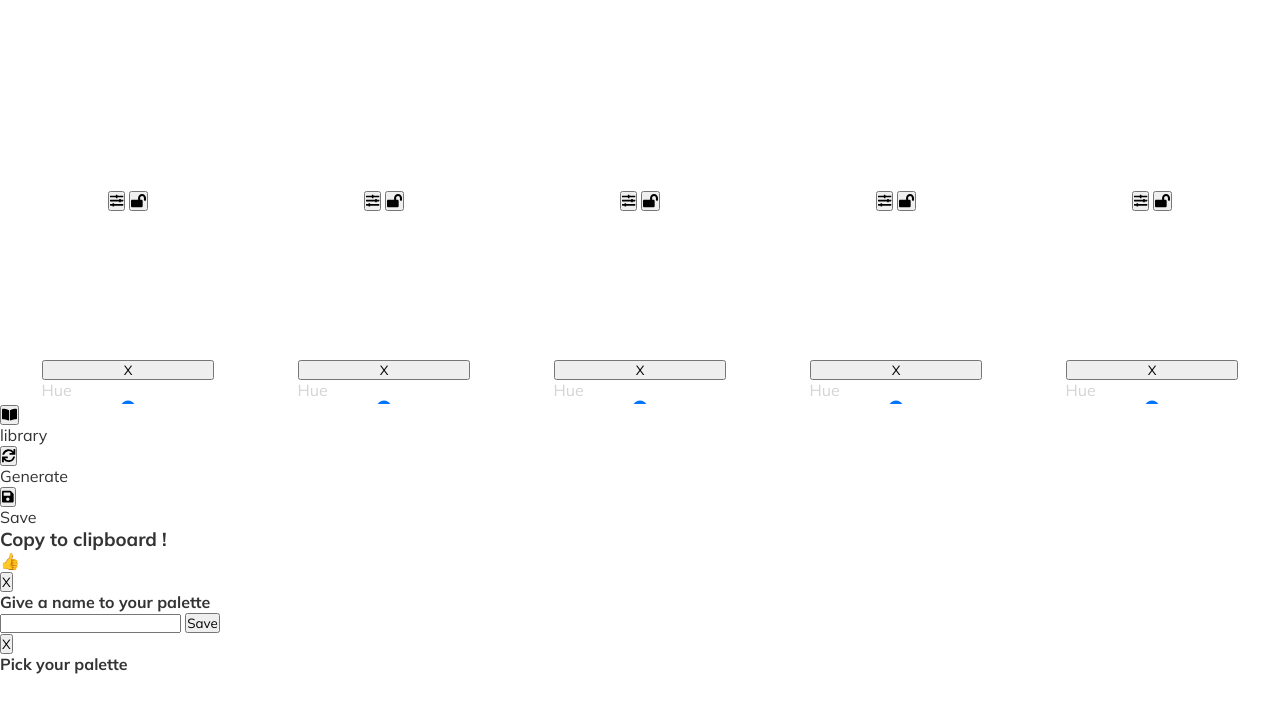
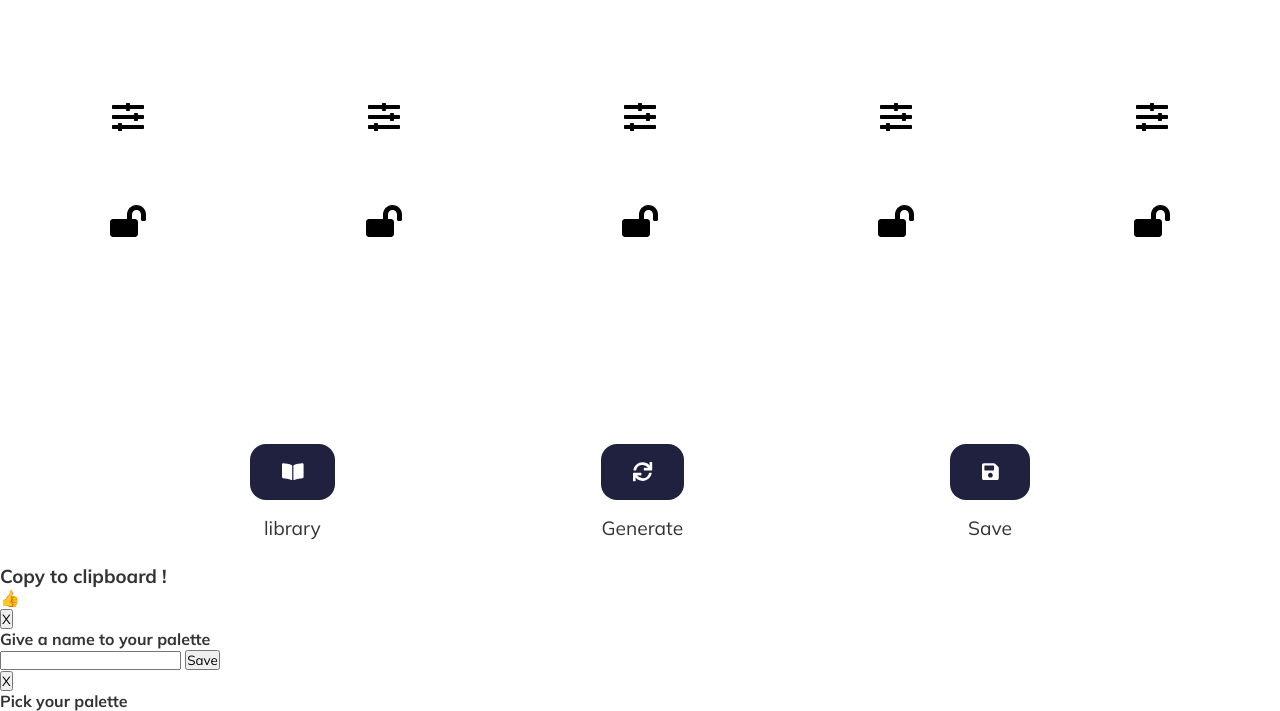
Before and after one commit to jonasDeprund/coloors, a plain HTML site: page index.html in a window 1280 px wide. Shown: the part 236-947 px from the top of the page. Before the commit the page ends 910 px from the top, so only its background shows below. Drawn offline with Linux system fonts and the light colour scheme.

Commit message:
css done

```diff
--- a/styles.css
+++ b/styles.css
@@ -47,10 +47,74 @@ i {
   position: absolute;
   bottom: 0%;
   background-color: white;
+  opacity: 0;
   padding: 1rem;
   width: 80%;
   border-top-right-radius: 1rem;
   border-top-left-radius: 1rem;
+  pointer-events: none;
   transform: translateY(100px);
   transition: all 500ms ease-in-out;
 }
+
+.sliders button {
+  position: absolute;
+  top: 0;
+  right: 0;
+  padding: 0.5rem;
+  border-top-right-radius: 1rem;
+  border: none;
+  background: rgba(73, 73, 73);
+  color: white;
+  cursor: pointer;
+  font-weight: bold;
+}
+
+.sliders.active {
+  opacity: 1;
+  transform: translateY(0px);
+  pointer-events: all;
+}
+
+.controls {
+  display: flex;
+  flex-direction: column;
+}
+
+.panel {
+  display: flex;
+  align-items: center;
+  justify-content: space-evenly;
+  height: 20vh;
+}
+
+.panel button {
+  font-size: 1.2rem;
+  margin: 1rem;
+  padding: 1rem 2rem;
+  background: rgba(31, 33, 63);
+  border: none;
+  color: white;
+  border-radius: 1rem;
+}
+
+.panel p {
+  font-size: 1.2rem;
+}
+
+.library-panel,
+.generate-panel,
+.save-panel {
+  display: flex;
+  flex-direction: column;
+  align-items: center;
+}
+
+.adjust,
+.lock {
+  font-size: 2rem;
+  border: none;
+  background: none;
+  cursor: pointer;
+  margin: 2rem 0rem;
+}
```
